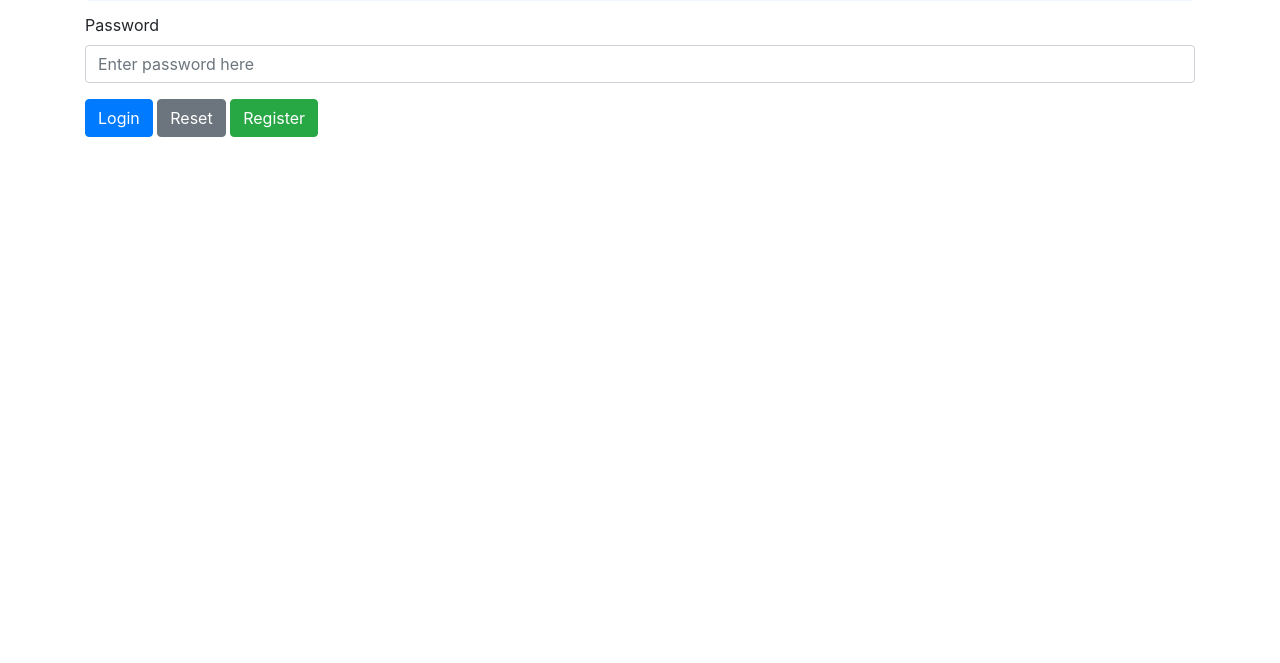
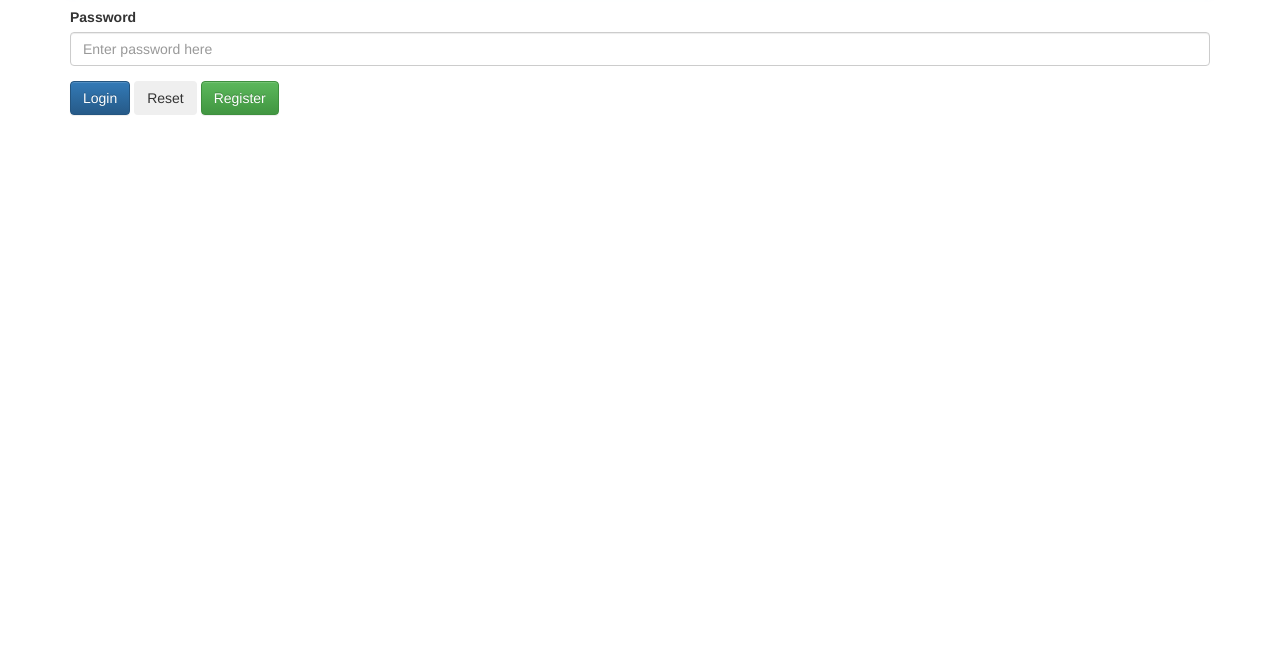
Before and after one commit to shridharrai/OnlineShop, a website: page index.html in a window 1280 px wide. Shown: the part 137-800 px from the top of the page. Drawn offline with nearby package versions, Linux system fonts and the light colour scheme.

Commit message:
Update index.html

```diff
--- a/index.html
+++ b/index.html
@@ -5,7 +5,14 @@
     <meta name="viewport" content="width=device-width, initial-scale=1.0">
     <meta http-equiv="X-UA-Compatible" content="ie=edge">
     <title>Document</title>
-    <link rel="stylesheet" href="node_modules/bootstrap/dist/css/bootstrap.min.css">
+    <!-- Latest compiled and minified CSS -->
+<link rel="stylesheet" href="https://maxcdn.bootstrapcdn.com/bootstrap/3.3.7/css/bootstrap.min.css" integrity="sha384-BVYiiSIFeK1dGmJRAkycuHAHRg32OmUcww7on3RYdg4Va+PmSTsz/K68vbdEjh4u" crossorigin="anonymous">
+
+<!-- Optional theme -->
+<link rel="stylesheet" href="https://maxcdn.bootstrapcdn.com/bootstrap/3.3.7/css/bootstrap-theme.min.css" integrity="sha384-rHyoN1iRsVXV4nD0JutlnGaslCJuC7uwjduW9SVrLvRYooPp2bWYgmgJQIXwl/Sp" crossorigin="anonymous">
+
+<!-- Latest compiled and minified JavaScript -->
+<script src="https://maxcdn.bootstrapcdn.com/bootstrap/3.3.7/js/bootstrap.min.js" integrity="sha384-Tc5IQib027qvyjSMfHjOMaLkfuWVxZxUPnCJA7l2mCWNIpG9mGCD8wGNIcPD7Txa" crossorigin="anonymous"></script>
     <script src="scripts/utils/admin.js"></script>
     <script src="https://www.gstatic.com/firebasejs/3.1.0/firebase.js"></script>
     <script src="scripts/utils/firebase.js"></script>
```
